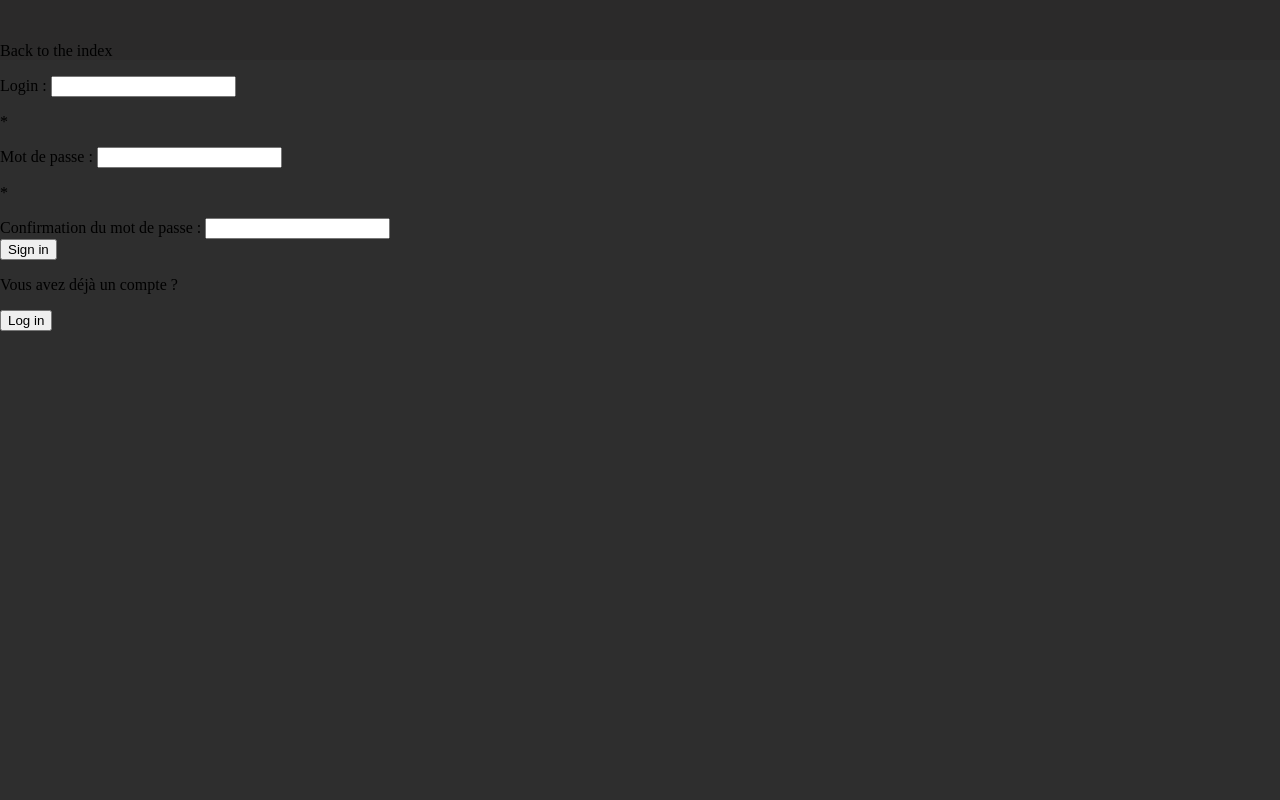
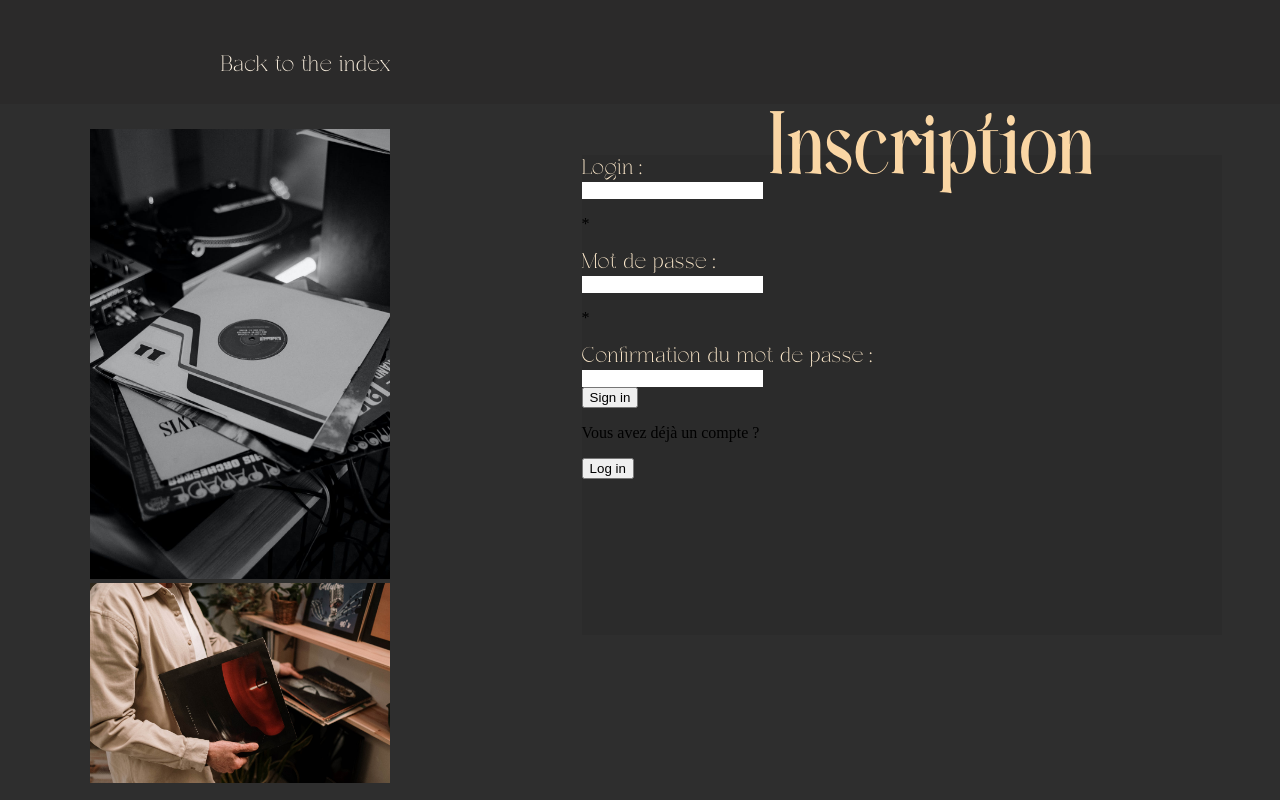
Before and after one commit to laura-savickaite/livre-or, a PHP site: page /inscription.php in a window 1280 px wide. Run offline with PHP 8.4, Linux system fonts and the light colour scheme; data that the repository does not hold is empty.

Commit message:
petits détails et css de livre or

```diff
--- a/index.php
+++ b/index.php
@@ -60,7 +60,7 @@ if(isset($_POST['deco'])){
                 <img id="img2" src="Images/img2.jpeg" width="200px">
             </div>
             <h3>Welcome to the</h3>
-            <h2>Ungodly Hour</h2>
+            <h2 id="nomsite">Ungodly Hour</h2>
         </div>
 
     <marquee id="titrescroll" scrolldelay="90"><h1>UNGODLY  HOUR  RADIO</h1></marquee>
--- a/inscription.php
+++ b/inscription.php
@@ -69,13 +69,25 @@ $connect = mysqli_connect('localhost', 'root', '', 'livreor');
 </head>
 <body>
     <header>
-      <p id="indexlien"> Back to the index</p>
+    <section class="navbar">
+        <a href="index.php"><p>Back to the index</p></a>
+    </section>
     </header>
 
     <main>
-    <article id="form_inscription">
+      <h2 class="titretion">Inscription</h2>
 
-      <section>
+      <article class="formsite">
+
+        <section id="imagesinscription">
+          <div class="hovercolor">
+           <img src="Images/imginscription2.jpeg" width="300px">
+          </div>
+          <img src="Images/imginscription.jpeg" width="300px">
+        </section>
+
+        <section id="form_inscription">
+            <div class="cadreform">
               <form action="inscription.php" method="post">
                   <label for="name">Login :</label>
                   <input type="text" id="login" name="user_login"> <p class="error1">*<?php echo $loginErr;?></p>
@@ -86,13 +98,14 @@ $connect = mysqli_connect('localhost', 'root', '', 'livreor');
                   <input type="password" id="pass2" name="password2" required
                   ><?php echo $confpasswordErr;?>
                         <div class="boutons">
-                    <button class="boutoninscription" type="submit" name="inscription">Sign in</button></form>
+                          <button class="boutoninscription" type="submit" name="inscription">Sign in</button>
+                </form>
                           <p id="comptetxt">Vous avez déjà un compte ? </p>
 
                           <button class="boutoninscription" onclick="window.location.href = 'connexion.php';" type="submit" name="connexion">Log in</button>
                       </div>
+              </div>
          </section>
-
 </article>
 
             </main>
--- a/livre-or.php
+++ b/livre-or.php
@@ -8,7 +8,7 @@ page d’ajout de commentaire. -->
 session_start();
 $connect = mysqli_connect('localhost', 'root', '', 'livreor');
 
-$combdd = mysqli_query($connect, "SELECT utilisateurs.login, commentaires.commentaire, commentaires.date  FROM `utilisateurs` INNER JOIN commentaires ON id_utilisateur=utilisateurs.id ORDER BY date DESC");
+$combdd = mysqli_query($connect, "SELECT utilisateurs.login, commentaires.commentaire, commentaires.date  FROM `utilisateurs` INNER JOIN commentaires ON id_utilisateur=utilisateurs.id ORDER BY commentaires.id DESC");
 $commentaire = mysqli_fetch_all($combdd, MYSQLI_ASSOC);
 
 // var_dump($commentaire);
--- a/style.css
+++ b/style.css
@@ -1,3 +1,6 @@
+
+/* FONTS */
+
 @font-face {
     font-family: CakoItalic;
     src: url(Fonts/Cako-BlackItalic.ttf);
@@ -15,18 +18,20 @@
     src: url(Fonts/Wagon-ExtraLight.otf);
 }
 
+/* GENERAL */
+
 body {
     margin: 0;
     padding: 0;
     background-color: rgb(46, 46, 46);
-    overflow: hidden;
+    /* overflow: hidden; */
 }
-
 
 header {
     padding-top: 2%;
     background-color: rgb(43, 42, 42);
 }
+
 a{
     text-decoration: none;
     color: rgb(252, 241, 224);
@@ -59,6 +64,7 @@ a{
     cursor: pointer;
 }
 
+/* INDEX */
 
 h1 {
     font-family: CakoItalic;
@@ -75,7 +81,6 @@ h1 {
     z-index: -1000;
     border-left: 3px solid rgb(252, 241, 224);
   }
-
 
 
  .indexcase {
@@ -127,7 +132,7 @@ h3 {
     bottom: 30%;
 
 }
-h2 {
+#nomsite {
     color: rgb(250, 214, 164);
     font-family: Harmondsemibold;
     font-size: 7vw;
@@ -144,6 +149,53 @@ hr{
 
 }
 
+/* INSCRIPTION */
+
+.titretion {
+    color: rgb(250, 214, 164);
+    font-family: Harmondsemibold;
+    font-size: 7vw;
+    position: absolute;
+    bottom: 65vh;
+    left: 60vw;
+}
+
+.formsite {
+    display: flex;
+    flex-direction: row;
+}
+
+#imagesinscription{
+    margin-left: 7%;
+    margin-top: 2%;
+}
+.hovercolor{
+    background: none;
+}
+.hovercolor:hover{
+    background: blueviolet;
+    opacity:0.7;
+    filter:alpha(opacity=70);
+    box-shadow: 0 0 0px #000000;
+}
+
+.cadreform {
+    background-color: rgb(43, 43, 43);
+    width: 50vw;
+    height: 60vh;
+    margin-top: 8%;
+    margin-left: 30%;
+}
+label {
+    font-family: CastaThin;
+    font-size: 1.5em;
+    color: blanchedalmond;
+    display: flex;
+    flex-direction: column;
+}
+input{
+    border: none;
+}
 
 
 /* footer {
```
Also changed, not shown: Images/._imginscription.jpeg (added), Images/._imginscription2.jpeg (added), Images/imginscription.jpeg (added), Images/imginscription2.jpeg (added). Lines whose indentation alone changed are shown as unchanged.
